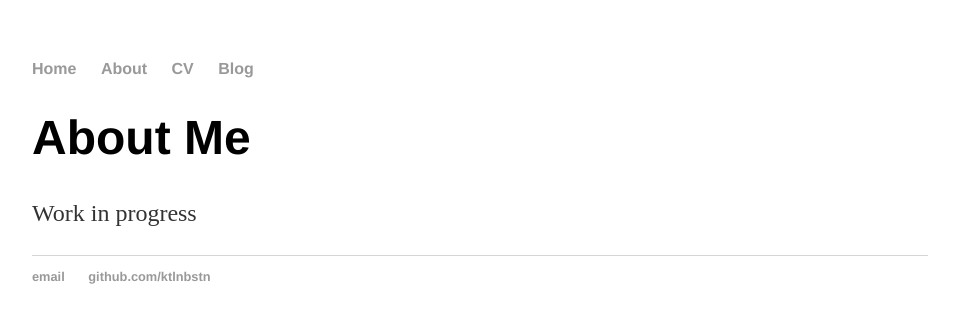
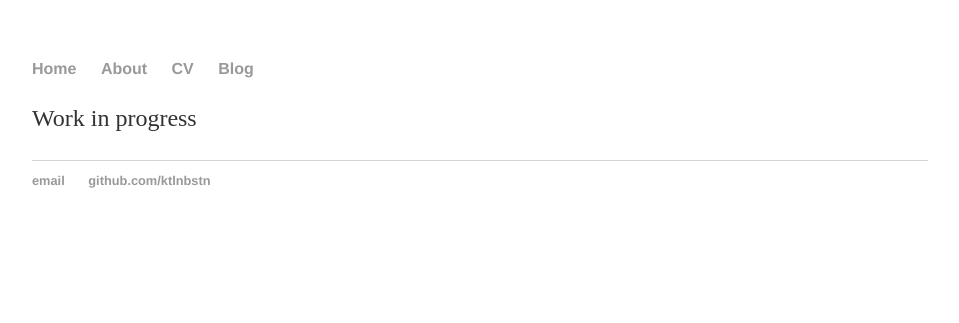
Before and after one commit to ktlnbstn/ktlnbstn.github.io, a Jekyll site: the page built from about/index.html, in a window 1280 px wide. Shown: the top 323 px of the page, without its empty margins (160-1119 px from the left). Built offline with Jekyll 4.4.1, drawn with Linux system fonts in a browser that asks for light colours.

Commit message:
Update index.html

```diff
--- a/about/index.html
+++ b/about/index.html
@@ -3,6 +3,5 @@ layout: default
 title: About Me
 ---
 <div class="blurb">
-	<h1>About Me</h1>
-	<p>Work in progress</a></p>
+	<p>Work in progress</p>
 </div><!-- /.blurb -->
```
